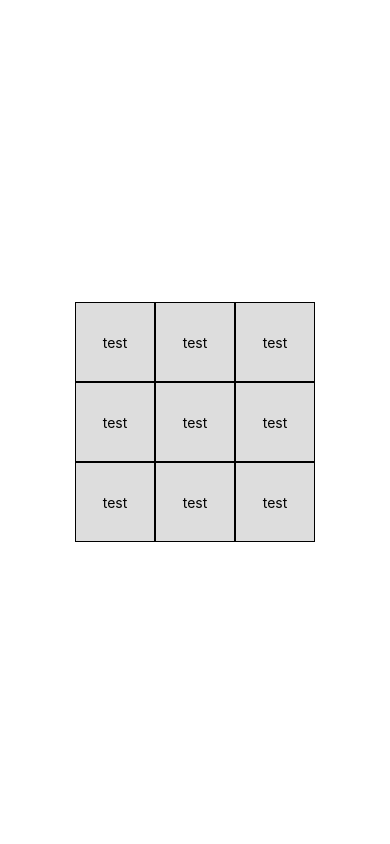
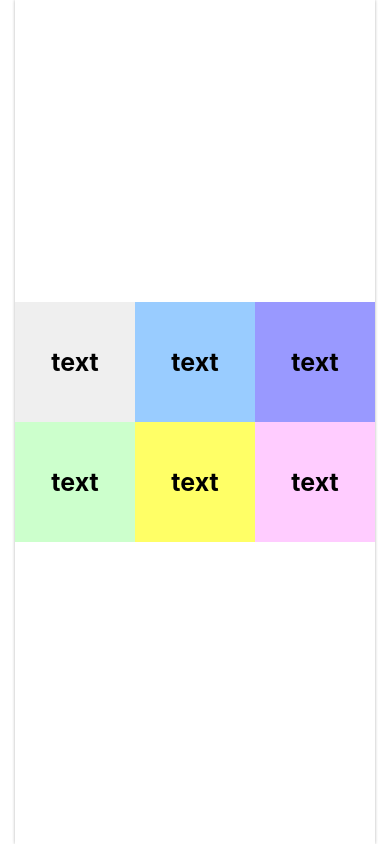
Before and after one commit to yuokawara/dev_9smiles, a React Native app: screen / in a window 390 px wide. Built offline with nearby package versions, Linux system fonts and the light colour scheme.

Commit message:
9smile レイアウト修正中 20200326

```diff
--- a/App.js
+++ b/App.js
@@ -1,26 +1,12 @@
 import React from 'react';
 import { StyleSheet, View } from 'react-native';
-import Sample from './src/elements/Sample';
+import FirstFB from './src/elements/FirstFB';
 
 class App extends React.Component {
   render() {
     return (
       <View style={styles.container}>
-        <View style={styles.containerrow}>
-          <Sample />
-          <Sample />
-          <Sample />
-        </View>
-        <View style={styles.containerrow}>
-          <Sample />
-          <Sample />
-          <Sample />
-        </View>
-        <View style={styles.containerrow}>
-          <Sample />
-          <Sample />
-          <Sample />
-        </View>
+        <FirstFB />
       </View>
     );
   }
--- /dev/null
+++ b/src/elements/FirstFB.js
@@ -0,0 +1,98 @@
+import React from 'react';
+import { StyleSheet, TextInput, View } from 'react-native';
+
+class FirstFB extends React.Component {
+  render() {
+    return (
+      <View style={styles.container}>
+        <View style={styles.Sub_container1}>
+          <View style={styles.container_row1}>
+            <TextInput style={styles.row_Text} placeholder="text" />
+          </View>
+          <View style={styles.container_row2}>
+            <TextInput style={styles.row_Text} placeholder="text" />
+          </View>
+          <View style={styles.container_row3}>
+            <TextInput style={styles.row_Text} placeholder="text" />
+          </View>
+        </View>
+        <View style={styles.Sub_container2}>
+          <View style={styles.container_row4}>
+            <TextInput style={styles.row_Text} placeholder="text" />
+          </View>
+          <View style={styles.container_row5}>
+            <TextInput style={styles.row_Text} placeholder="text" />
+          </View>
+          <View style={styles.container_row6}>
+            <TextInput style={styles.row_Text} placeholder="text" />
+          </View>
+        </View>
+      </View>
+    );
+  }
+}
+
+// マスのスタイル調整
+const styles = StyleSheet.create({
+  container: {
+    flex: 1,
+    alignItems: 'center',
+    justifyContent: 'center',
+    shadowColor: '#000',
+    shadowOffset: {
+      width: 0,
+      height: 0,
+    },
+    shadowOpacity: 0.3,
+    shadowRadius: 3,
+  },
+  Sub_container1: {
+    flexDirection: 'row',
+  },
+  Sub_container2: {
+    flexDirection: 'row',
+  },
+  row_Text: {
+    textAlign: 'center',
+    fontSize: 25,
+    fontWeight: 'bold',
+  },
+  container_row1: {
+    width: 120,
+    height: 120,
+    backgroundColor: '#efefef',
+    justifyContent: 'center',
+  },
+  container_row2: {
+    width: 120,
+    height: 120,
+    backgroundColor: '#99CCFF',
+    justifyContent: 'center',
+  },
+  container_row3: {
+    width: 120,
+    height: 120,
+    backgroundColor: '#9999FF',
+    justifyContent: 'center',
+  },
+  container_row4: {
+    width: 120,
+    height: 120,
+    backgroundColor: '#CCFFCC',
+    justifyContent: 'center',
+  },
+  container_row5: {
+    width: 120,
+    height: 120,
+    backgroundColor: '#FFFF66',
+    justifyContent: 'center',
+  },
+  container_row6: {
+    width: 120,
+    height: 120,
+    backgroundColor: '#FFCCFF',
+    justifyContent: 'center',
+  },
+});
+
+export default FirstFB;
--- a/src/elements/Sample.js
+++ /dev/null
@@ -1,27 +0,0 @@
-import React from 'react';
-import { StyleSheet, Text, View } from 'react-native';
-
-class Sample extends React.Component {
-  render() {
-    return (
-      <View style={styles.container}>
-        <Text>test</Text>
-      </View>
-    );
-  }
-}
-
-// マスのスタイル調整
-const styles = StyleSheet.create({
-  container: {
-    width: 80,
-    height: 80,
-    borderWidth: 1,
-    borderBottomColor: '#000',
-    backgroundColor: '#ddd',
-    alignItems: 'center',
-    justifyContent: 'center',
-  },
-});
-
-export default Sample;
```
Also changed, not shown: src/elements/Button.js (added).
